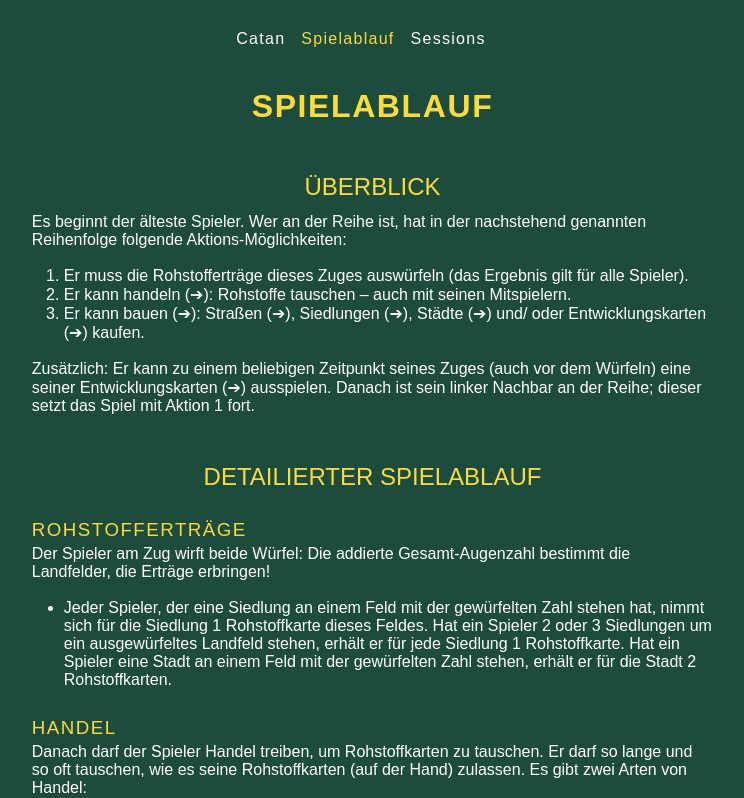
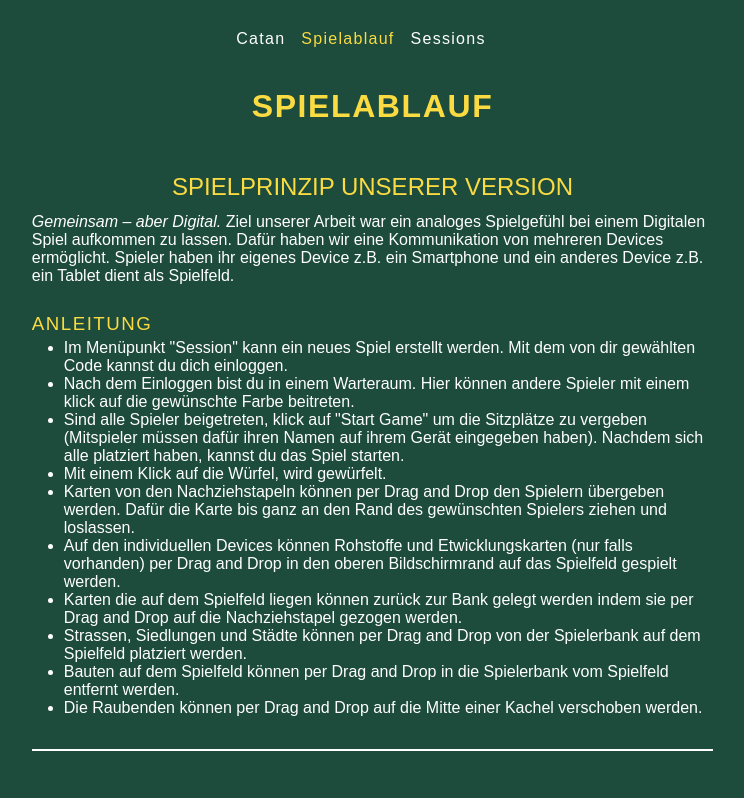
Before and after one commit to ClaudeStark/catangame, a Vue app: page /rules in a window 1280 px wide. Shown: the top 798 px of the page, without its empty margins (271-1015 px from the left). Built offline with nearby package versions, Linux system fonts and the light colour scheme.

Commit message:
Update RulesView.vue
Motivation und User Guide hinzugefügt

```diff
--- a/src/views/RulesView.vue
+++ b/src/views/RulesView.vue
@@ -7,6 +7,53 @@
     <div class="rules">
         <div class="content">
             <h1>Spielablauf</h1>
+
+            <h2>Spielprinzip unserer Version</h2>
+            <p><em>Gemeinsam – aber Digital.</em> Ziel unserer Arbeit war ein analoges Spielgefühl bei einem Digitalen Spiel
+                aufkommen zu lassen. Dafür haben wir eine Kommunikation von mehreren Devices ermöglicht. Spieler haben ihr
+                eigenes Device z.B. ein Smartphone und ein anderes Device z.B. ein Tablet dient als Spielfeld.</p>
+
+            <h3>Anleitung</h3>
+            <ul style="margin-bottom: 2em; border-bottom: 2px solid; border-color: white; padding-bottom: 2em;">
+                <li>
+                    <p>Im Menüpunkt "Session" kann ein neues Spiel erstellt werden. Mit dem von dir gewählten Code kannst du
+                        dich einloggen.</p>
+                </li>
+                <li>
+                    <p>Nach dem Einloggen bist du in einem Warteraum. Hier können andere Spieler mit einem klick auf die
+                        gewünschte Farbe beitreten.</p>
+                </li>
+                <li>
+                    <p>Sind alle Spieler beigetreten, klick auf "Start Game" um die Sitzplätze zu vergeben (Mitspieler
+                        müssen dafür ihren Namen auf ihrem Gerät eingegeben haben). Nachdem sich alle platziert haben,
+                        kannst du das Spiel starten.</p>
+                </li>
+                <li>
+                    <p>Mit einem Klick auf die Würfel, wird gewürfelt.</p>
+                </li>
+                <li>
+                    <p>Karten von den Nachziehstapeln können per Drag and Drop den Spielern übergeben werden. Dafür die
+                        Karte bis ganz an den Rand des gewünschten Spielers ziehen und loslassen.</p>
+                </li>
+                <li>
+                    <p>Auf den individuellen Devices können Rohstoffe und Etwicklungskarten (nur falls vorhanden) per Drag
+                        and Drop in den oberen Bildschirmrand auf das Spielfeld gespielt werden.</p>
+                </li>
+                <li>
+                    <p>Karten die auf dem Spielfeld liegen können zurück zur Bank gelegt werden indem sie per Drag and Drop auf die Nachziehstapel gezogen werden.</p>
+                </li>
+                <li>
+                    <p>Strassen, Siedlungen und Städte können per Drag and Drop von der Spielerbank auf dem Spielfeld platziert werden.</p>
+                </li>
+                <li>
+                    <p>Bauten auf dem Spielfeld können per Drag and Drop in die Spielerbank vom Spielfeld entfernt werden.</p>
+                </li>
+                <li>
+                    <p>Die Raubenden können per Drag and Drop auf die Mitte einer Kachel verschoben werden.</p>
+                </li>
+            </ul>
+
+
             <h2>Überblick</h2>
             <p>
                 Es beginnt der älteste Spieler. Wer an der Reihe ist, hat in der nachstehend genannten Reihenfolge folgende
@@ -256,7 +303,7 @@
     background-color: #1d4b3c;
     padding-right: 17px;
     box-sizing: content-box;
-    flex:1;
+    flex: 1;
 }
 
 .content {
@@ -357,7 +404,7 @@
     }
 
     .rules {
-        max-height: 87vh;
+
         padding-right: 0;
         box-sizing: border-box;
     }
@@ -369,8 +416,4 @@
         width: 75%;
     }
 
-    .rules {
-        max-height: 90vh;
-    }
-}
-</style>
+}</style>
```
